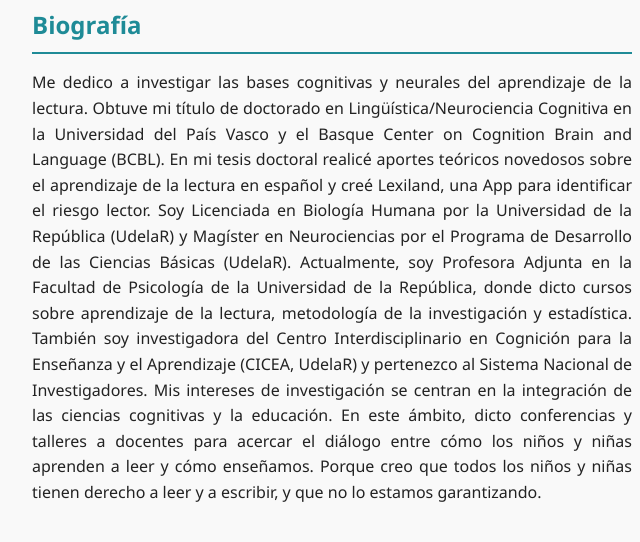
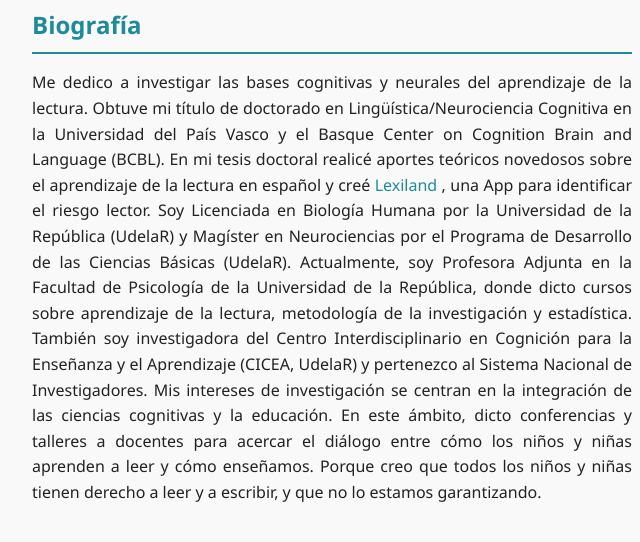
Before and after one commit to camilazuga/camilazuga.github.io, a plain HTML site: page index.html in a window 1280 px wide. Shown: the part 200-742 px from the top of the page, 308-948 px from the left. Drawn offline with Linux system fonts and the light colour scheme; no server answers.

Commit message:
Update index.html

```diff
--- a/index.html
+++ b/index.html
@@ -70,7 +70,7 @@
   <section id="bio">
     <h2>Biografía</h2>
     <p style="text-align: justify;">
-Me dedico a investigar las bases cognitivas y neurales del aprendizaje de la lectura. Obtuve mi título de doctorado en Lingüística/Neurociencia Cognitiva en la Universidad del País Vasco y el Basque Center on Cognition Brain and Language (BCBL). En mi tesis doctoral realicé aportes teóricos novedosos sobre el aprendizaje de la lectura en español y creé Lexiland, una App para identificar el riesgo lector. Soy Licenciada en Biología Humana por la Universidad de la República (UdelaR) y Magíster en Neurociencias por el Programa de Desarrollo de las Ciencias Básicas (UdelaR). Actualmente, soy Profesora Adjunta en la Facultad de Psicología de la Universidad de la República, donde dicto cursos sobre aprendizaje de la lectura, metodología de la investigación y estadística. También soy investigadora del Centro Interdisciplinario en Cognición para la Enseñanza y el Aprendizaje (CICEA, UdelaR) y pertenezco al Sistema Nacional de Investigadores. Mis intereses de investigación se centran en la integración de las ciencias cognitivas y la educación. En este ámbito, dicto conferencias y talleres a docentes para acercar el diálogo entre cómo los niños y niñas aprenden a leer y cómo enseñamos. Porque creo que todos los niños y niñas tienen derecho a leer y a escribir, y que no lo estamos garantizando.</p>
+Me dedico a investigar las bases cognitivas y neurales del aprendizaje de la lectura. Obtuve mi título de doctorado en Lingüística/Neurociencia Cognitiva en la Universidad del País Vasco y el Basque Center on Cognition Brain and Language (BCBL). En mi tesis doctoral realicé aportes teóricos novedosos sobre el aprendizaje de la lectura en español y creé <a href="https://lexiland.com.uy" target="_blank" rel="noopener noreferrer">Lexiland</a> , una App para identificar el riesgo lector. Soy Licenciada en Biología Humana por la Universidad de la República (UdelaR) y Magíster en Neurociencias por el Programa de Desarrollo de las Ciencias Básicas (UdelaR). Actualmente, soy Profesora Adjunta en la Facultad de Psicología de la Universidad de la República, donde dicto cursos sobre aprendizaje de la lectura, metodología de la investigación y estadística. También soy investigadora del Centro Interdisciplinario en Cognición para la Enseñanza y el Aprendizaje (CICEA, UdelaR) y pertenezco al Sistema Nacional de Investigadores. Mis intereses de investigación se centran en la integración de las ciencias cognitivas y la educación. En este ámbito, dicto conferencias y talleres a docentes para acercar el diálogo entre cómo los niños y niñas aprenden a leer y cómo enseñamos. Porque creo que todos los niños y niñas tienen derecho a leer y a escribir, y que no lo estamos garantizando.</p>
 
   </section>
 	<section id="publications">
```
